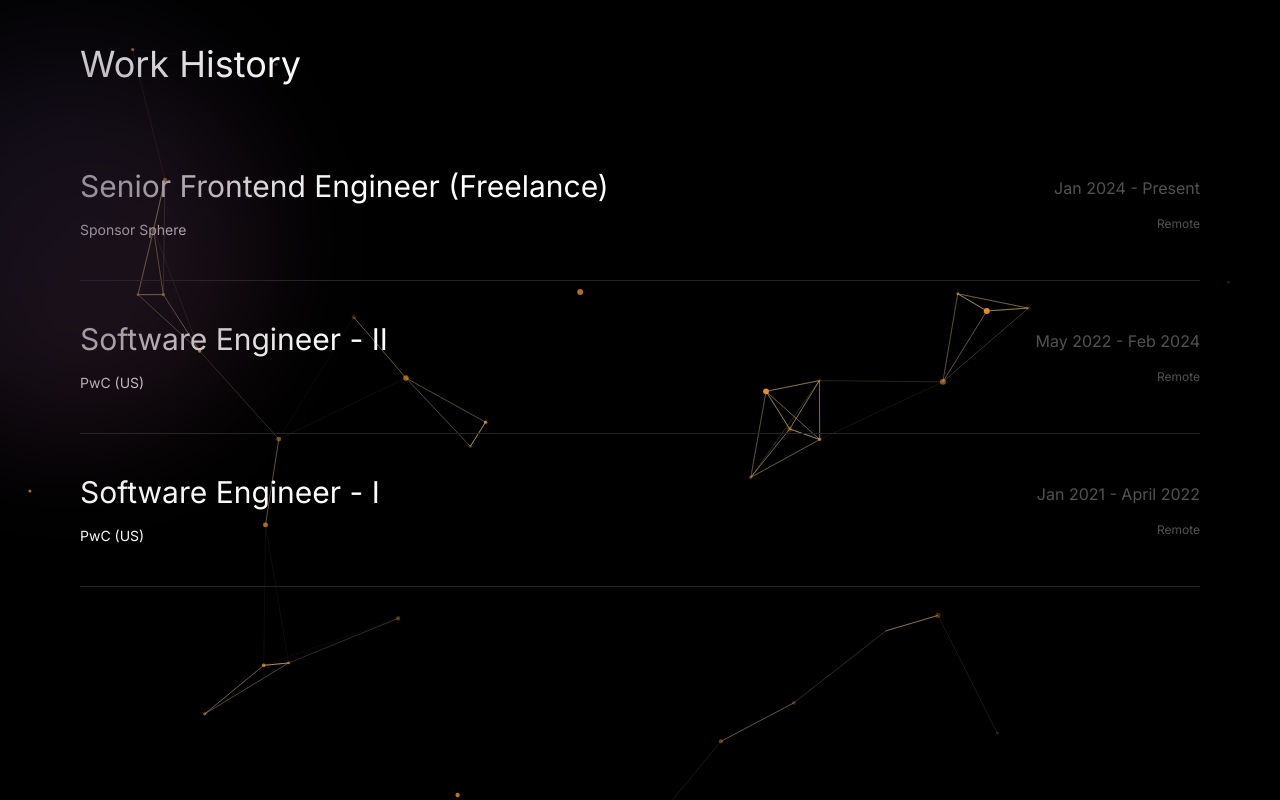
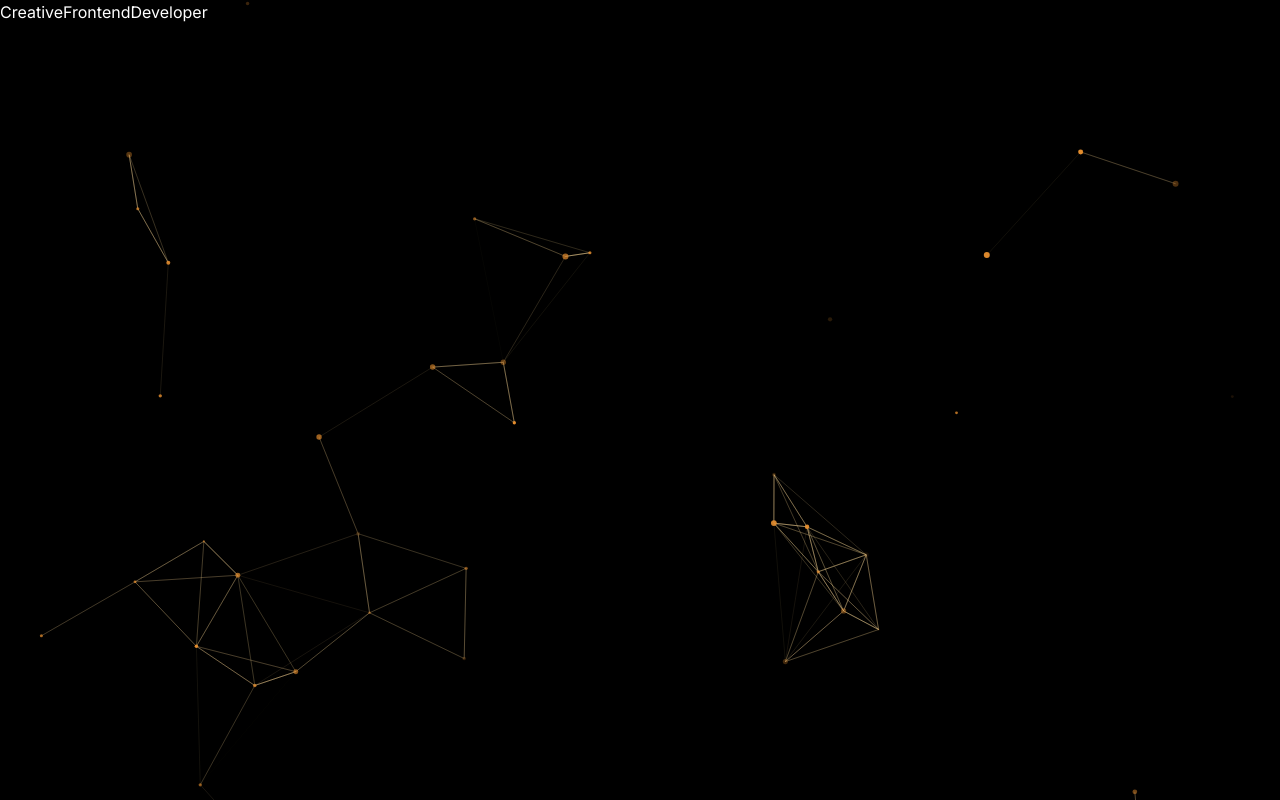
Before and after one commit to subhash131/portfolio-7, a Next.js app: page / in a window 1280 px wide. Shown: the top 800 px of the page. Built offline with nearby package versions, Linux system fonts and the light colour scheme.

Commit message:
add component: CreativeFrontendDeveloper

```diff
--- a/app/page.tsx
+++ b/app/page.tsx
@@ -1,4 +1,5 @@
 import Approach from "@/components/approach";
+import CreativeFrontendDeveloper from "@/components/creative-frontend-developer";
 import Experience from "@/components/experience";
 import Hero from "@/components/hero";
 import SmoothScroll from "@/components/scroll/smooth-scroll";
@@ -10,6 +11,7 @@ export default function Home() {
         <Hero />
         <Approach />
         <Experience />
+        <CreativeFrontendDeveloper />
       </main>
     </SmoothScroll>
   );
```
